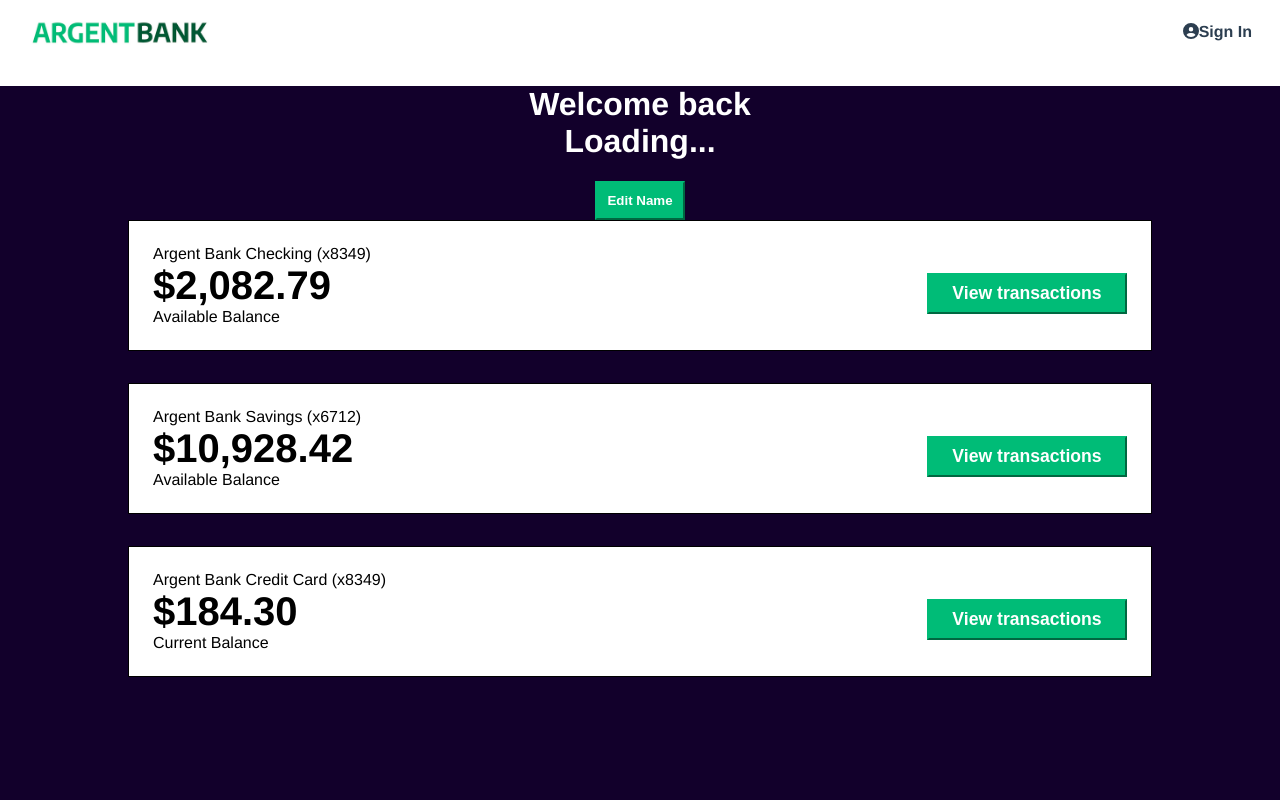
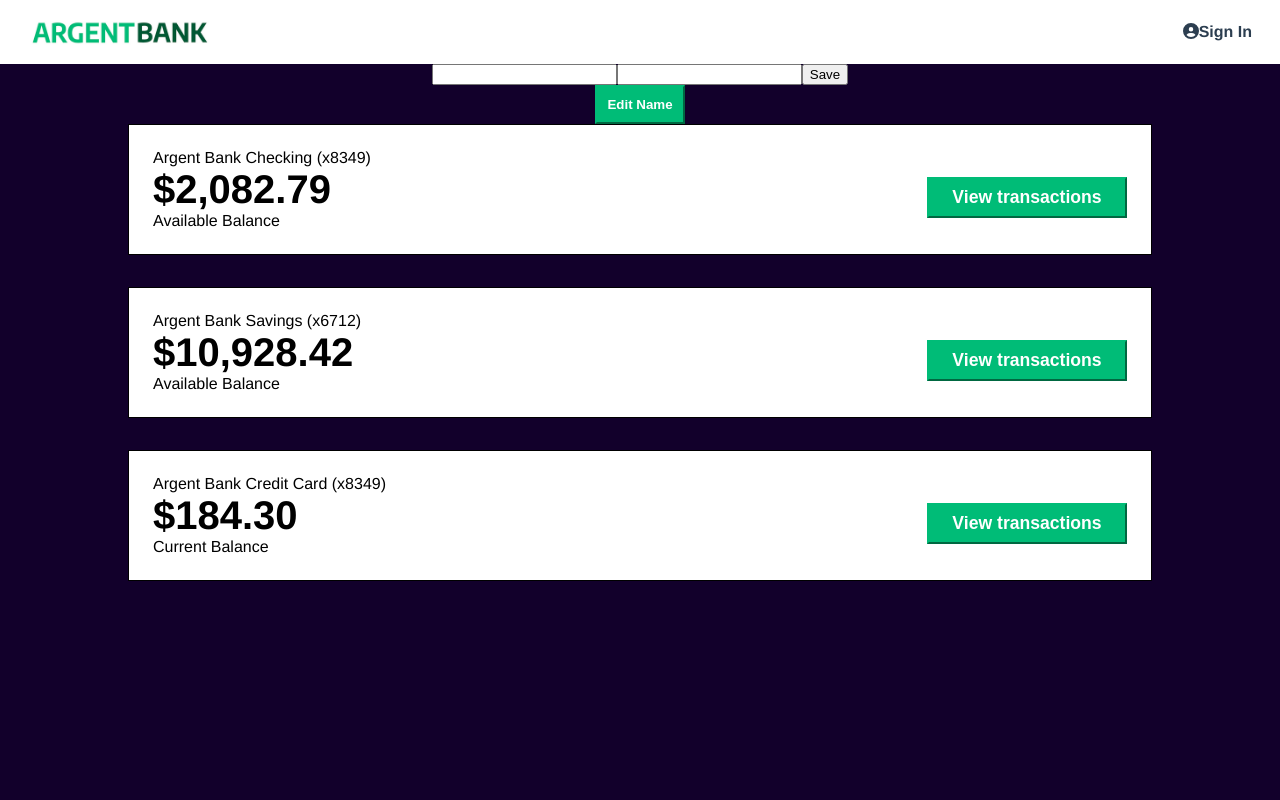
Before and after one commit to abaddon101/Project-13-Remede-Agency-Front-End, a React (Create React App) app: page /profil in a window 1280 px wide. Both pictures are taken after a click on the button "Edit Name". Shown: the top 800 px of the page. Built offline with nearby package versions, Linux system fonts and the light colour scheme.

Commit message:
Mep en place de l'Edit Name

```diff
--- a/src/componentProfilPage/ProfilComponent.tsx
+++ b/src/componentProfilPage/ProfilComponent.tsx
@@ -1,31 +1,101 @@
-import React, { useEffect } from "react";
+import React, { useState } from "react";
 import { useSelector, useDispatch } from "react-redux";
-import { RootState } from "../features/store/store";
+import { RootState, AppDispatch } from "../features/store/store";
+import { fetchUserProfile } from "../features/reducers/authLoginSlice";
+import axios from "axios";
 
 function ProfilComponent() {
-  // const dispatch = useDispatch();
+  const dispatch = useDispatch<AppDispatch>() as any;
   const isAuthenticated = useSelector(
     (state: RootState) => state.auth.isAuthenticated
   );
+  const [isEditing, setIsEditing] = useState(false);
+  const [editedFirstName, setEditedFirstName] = useState("");
+  const [editedLastName, setEditedLastName] = useState("");
 
   const firstName = useSelector((state: RootState) => state.auth.firstName);
   const lastName = useSelector((state: RootState) => state.auth.lastName);
   const token = useSelector((state: RootState) => state.auth.token);
 
-  console.log("isAuthenticated called in ProfilComponent:", isAuthenticated);
-  console.log("firstName called in ProfilComponent:", firstName);
-  console.log("lastName called in ProfilComponent:", lastName);
-  console.log("token called in ProfilComponent:", token);
+  const handleEditClick = () => {
+    setIsEditing(true);
+  };
+
+  const handleInputChange = (e: React.ChangeEvent<HTMLInputElement>) => {
+    if (e.target.name === "editedFirstName") {
+      setEditedFirstName(e.target.value);
+    } else if (e.target.name === "editedLastName") {
+      setEditedLastName(e.target.value);
+    }
+  };
+
+  const handleSubmit = async (e: React.FormEvent) => {
+    e.preventDefault();
+
+    // Envoyer une requête à l'API Swagger pour mettre à jour le nom
+    try {
+      const updatedData = {
+        firstName: editedFirstName,
+        lastName: editedLastName,
+      };
+
+      // Envoyer la requête de mise à jour avec le token d'authentification
+      const response = await axios.put(
+        "http://localhost:3001/api/v1/user/profile",
+        updatedData,
+        {
+          headers: {
+            Authorization: `Bearer ${token}`,
+          },
+        }
+      );
+
+      // Vérifier la réponse de l'API et mettre à jour le nom localement si la modification réussit
+      if (response.status === 200) {
+        // Mise à jour locale des données du profil
+        dispatch(fetchUserProfile(token)); // Cela devrait mettre à jour firstName et lastName dans le Redux store
+
+        // Désactiver le mode d'édition
+        setIsEditing(false);
+      } else {
+        // Gérer les erreurs de modification ici
+        console.error("Error updating profile:", response);
+      }
+    } catch (error) {
+      // Gérer les erreurs d'exception ici
+      console.error("Error updating profile:", error);
+    }
+  };
 
   return (
     <main className="main bg-dark">
       <div className="header">
-        <h1>
-          Welcome back
-          <br />
-          {isAuthenticated ? `${firstName} ${lastName}` : "Loading..."}
-        </h1>
-        <button className="edit-button">Edit Name </button>
+        {isEditing ? (
+          <form onSubmit={handleSubmit}>
+            <input
+              type="text"
+              name="editedFirstName"
+              value={editedFirstName}
+              onChange={handleInputChange}
+            />
+            <input
+              type="text"
+              name="editedLastName"
+              value={editedLastName}
+              onChange={handleInputChange}
+            />
+            <button type="submit">Save</button>
+          </form>
+        ) : (
+          <h1>
+            Welcome back
+            <br />
+            {isAuthenticated ? `${firstName} ${lastName}` : "Loading..."}
+          </h1>
+        )}
+        <button className="edit-button" onClick={handleEditClick}>
+          Edit Name
+        </button>
 
         <section className="account">
           <div className="account-content-wrapper">
--- a/src/features/reducers/authLoginSlice.tsx
+++ b/src/features/reducers/authLoginSlice.tsx
@@ -94,7 +94,6 @@ export const loginSlice = createSlice({
       localStorage.setItem("firstName", action.payload.firstName);
       localStorage.setItem("lastName", action.payload.lastName);
       localStorage.setItem("token", action.payload.token);
-      state.isAuthenticated = true;
       state.token = action.payload.token;
       state.userId = action.payload.userId; // Assurez-vous d'ajouter userId
 
@@ -108,7 +107,6 @@ export const loginSlice = createSlice({
     },
     logout: (state) => {
       // console.log("logout action is dispatched");
-      localStorage.removeItem("token"); // Supprime le jeton du local storage
       state.isAuthenticated = false;
       state.loginSuccess = false;
       state.firstName = "";
```
